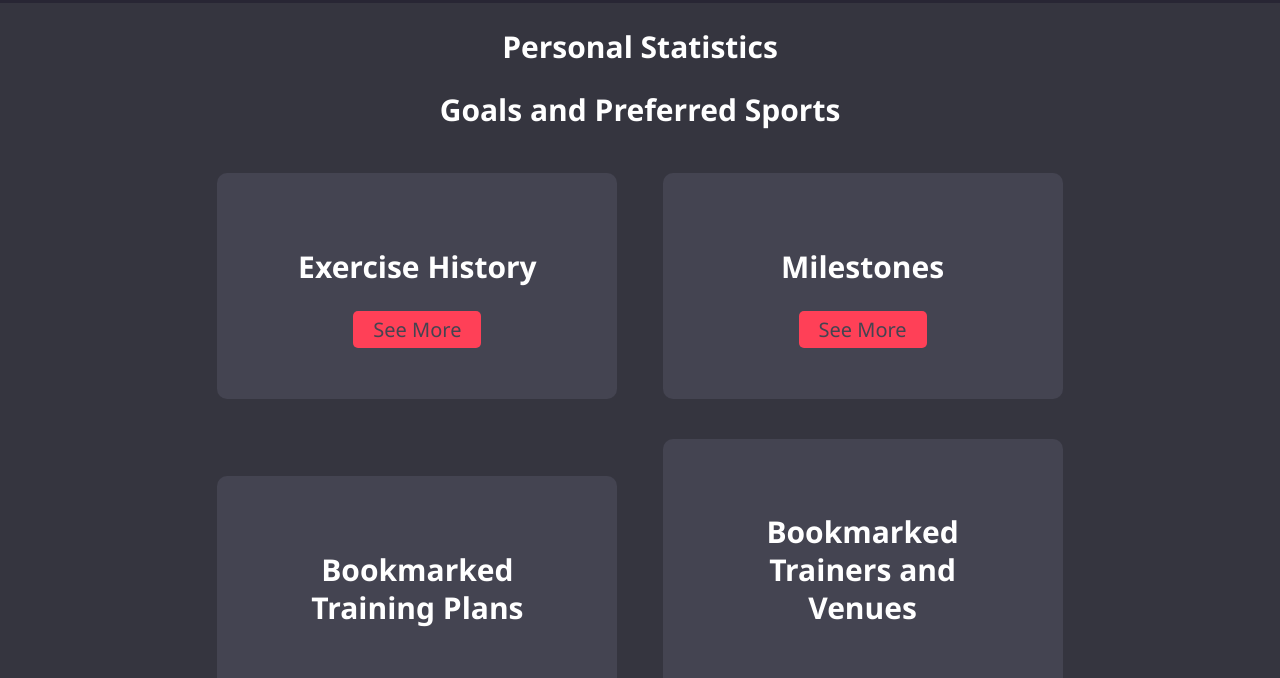
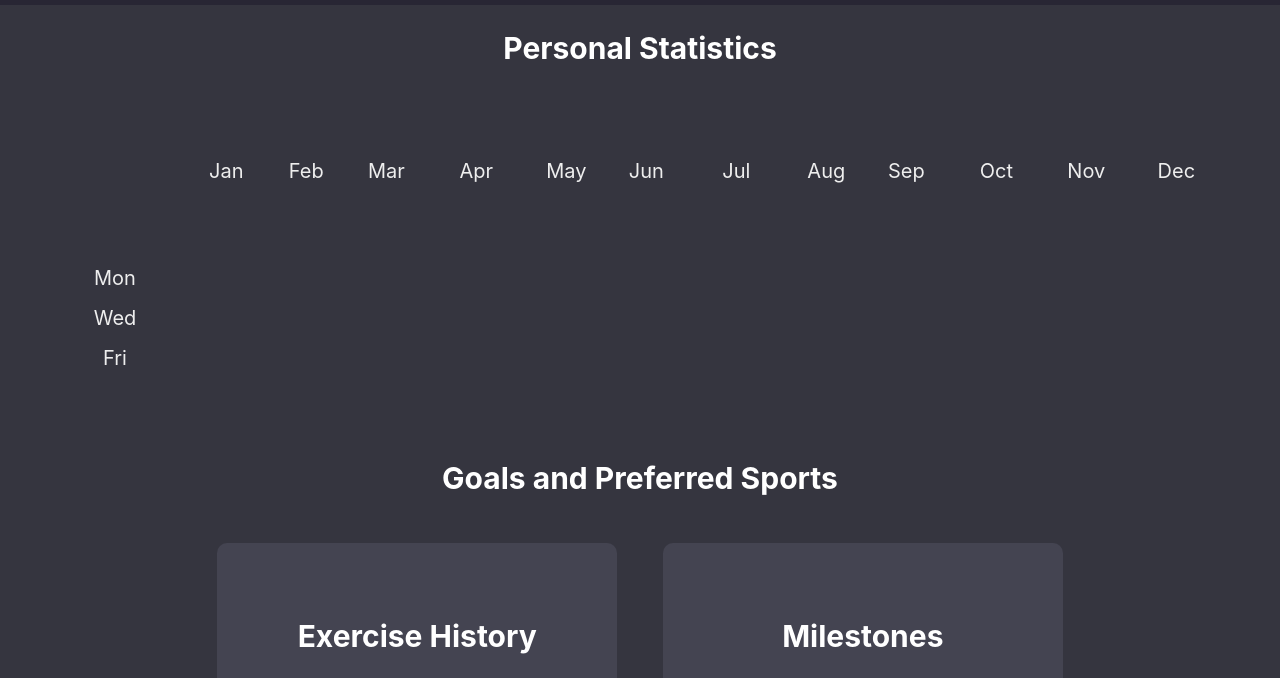
Before and after one commit to Geoshua/GainsApp, a plain HTML site: page stats.html in a window 1280 px wide. Shown: the part 113-791 px from the top of the page. Drawn offline with Linux system fonts and the light colour scheme.

Commit message:
Added calendar for stats

```diff
--- a/stats.html
+++ b/stats.html
@@ -7,6 +7,7 @@
   <title>Gains</title>
   <link rel="icon" href="./img/logo.png" sizes="2000x2000" type="image/png">
   <link rel="stylesheet" href="./css/styles.css">
+  <link rel="stylesheet" href="./css/stats.css">
 </head>
 <body>
   <nav id="topNav">
@@ -23,6 +24,36 @@
   </nav>
   <section id="foo">
     <h1>Personal Statistics</h1>
+    <div class="grid">
+      <div class="graph">
+          <ul class="months">
+            <li>Jan</li>
+            <li>Feb</li>
+            <li>Mar</li>
+            <li>Apr</li>
+            <li>May</li>
+            <li>Jun</li>
+            <li>Jul</li>
+            <li>Aug</li>
+            <li>Sep</li>
+            <li>Oct</li>
+            <li>Nov</li>
+            <li>Dec</li>
+          </ul>
+          <ul class="days">
+            <li>Sun</li>
+            <li>Mon</li>
+            <li>Tue</li>
+            <li>Wed</li>
+            <li>Thu</li>
+            <li>Fri</li>
+            <li>Sat</li>
+          </ul>
+          <ul class="squares">
+            <!-- added via javascript -->
+          </ul>
+        </div>
+    </div>
     <h1>Goals and Preferred Sports</h1>
     <div id="wrapper"><div id="bar">
       <h1>Exercise History</h1>
@@ -49,5 +80,6 @@
     <p>This website is a student project work and does not reflect Constructor University Bremen opinions or views.
       It is not a  part of the official Constructor University Bremen online presence.</p>
   </footer>
+  <script src="js/stats.js" type="module"></script>
 </body>
 </html>
```
